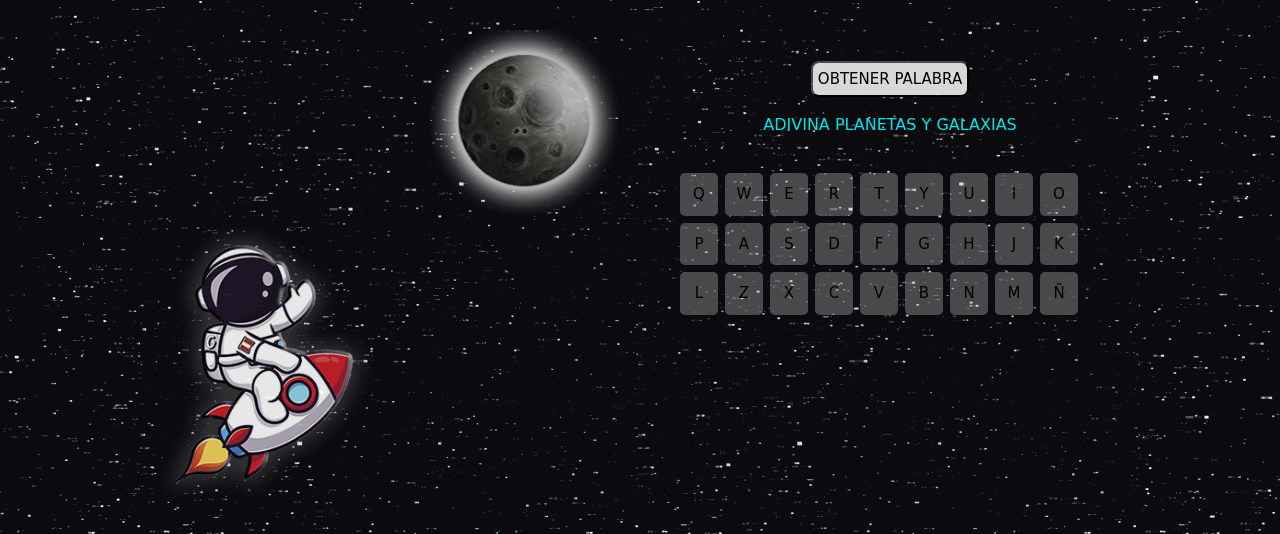
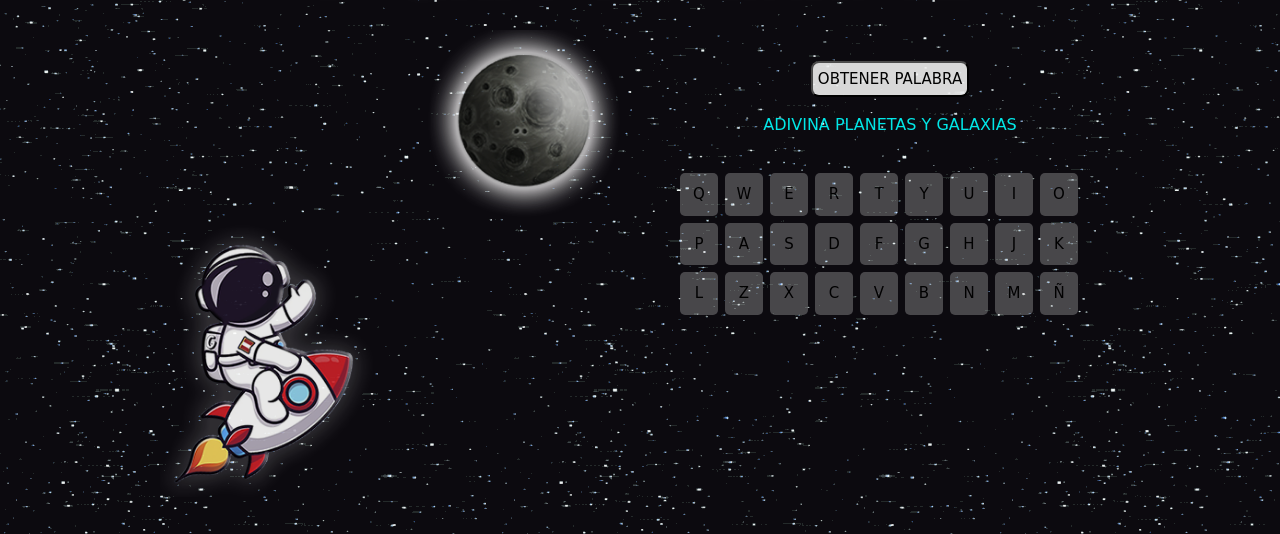
Before and after one commit to RojasIam/Juegoestrellado.github.io, a plain HTML site: page index.html in a window 1280 px wide. Shown: the part 356-890 px from the top of the page. Drawn offline with nearby package versions, Linux system fonts and the light colour scheme; a web font is replaced by a local one.

Commit message:
forcommit

```diff
--- a/style.css
+++ b/style.css
@@ -8,6 +8,7 @@ body{
 
 
     background: url(/imagenes/XzZg.gif);
+    background-image: url(/imagenes/espacioooo.PNG);
     height: 100vh;
     max-height: 100vh;
     color: black;
@@ -70,14 +71,15 @@ transform:translatey(0)
 }
 .contenedorTodo #principal{
     grid-column: span 1;
-    background-image: url(/imagenes/XzZg.gif);
+
+    /*background-image: url(/imagenes/XzZg.gif);*/
     opacity: 90%;
     border-bottom-left-radius: 10px;
     border-top-left-radius: 10px;
     padding: 20px;
 }
 .contenedorTodo #contenidoTodo{
-    background-image: url(/imagenes/XzZg.gif);
+    /*background-image: url(/imagenes/XzZg.gif);*/
     grid-column: 2/2;
     text-align: center;
     grid-row: 2/2;
```
Also changed, not shown: espacioooo.PNG (added), imagenes/espacioooo.PNG (added).
